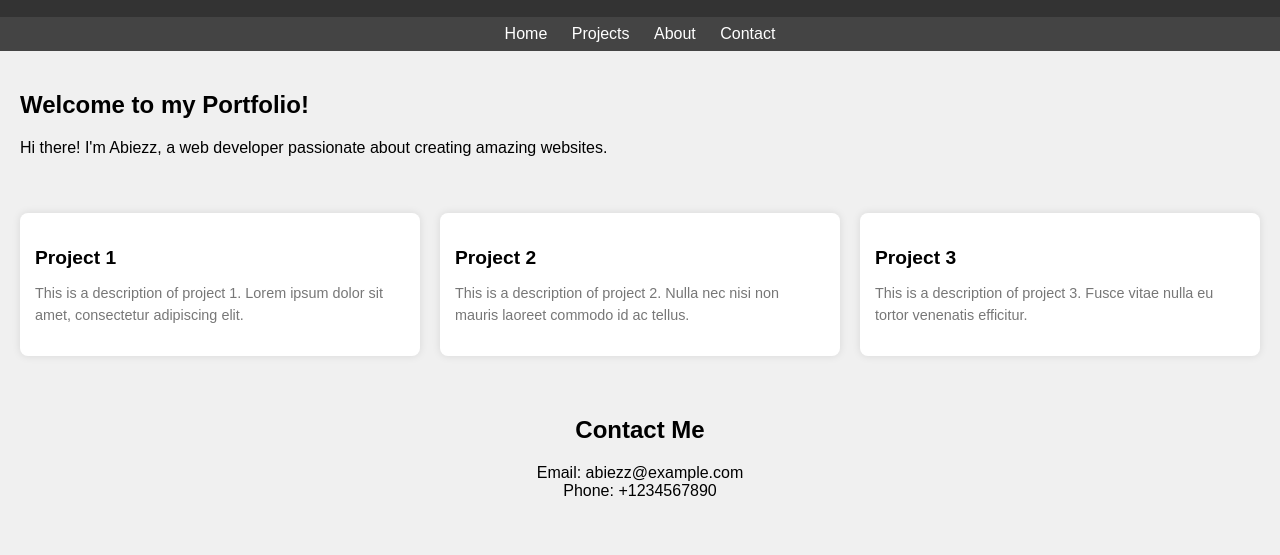
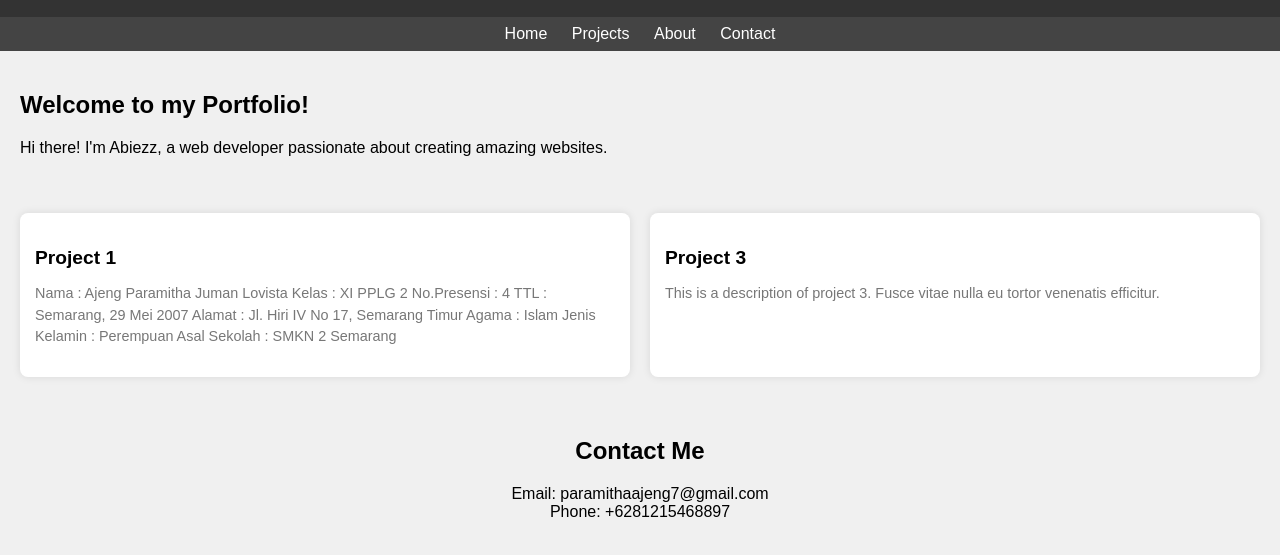
Before and after one commit to oxwoxenxo/oxwon.github.io, a plain HTML site: page index.html in a window 1280 px wide. Shown: the part 95-650 px from the top of the page. Drawn offline with Linux system fonts and the light colour scheme.

Commit message:
Update index.html

```diff
--- a/index.html
+++ b/index.html
@@ -77,11 +77,14 @@
   <section class="projects">
     <div class="project-card">
       <h3 class="project-title">Project 1</h3>
-      <p class="project-description">This is a description of project 1. Lorem ipsum dolor sit amet, consectetur adipiscing elit.</p>
-    </div>
-    <div class="project-card">
-      <h3 class="project-title">Project 2</h3>
-      <p class="project-description">This is a description of project 2. Nulla nec nisi non mauris laoreet commodo id ac tellus.</p>
+      <p class="project-description">Nama         : Ajeng Paramitha Juman Lovista
+                                    Kelas         : XI PPLG 2
+                                    No.Presensi   : 4
+                                    TTL           : Semarang, 29 Mei 2007
+                                    Alamat        : Jl. Hiri IV No 17, Semarang Timur
+                                    Agama         : Islam
+                                    Jenis Kelamin : Perempuan
+                                    Asal Sekolah  : SMKN 2 Semarang</p>
     </div>
     <div class="project-card">
       <h3 class="project-title">Project 3</h3>
@@ -90,8 +93,8 @@
   </section>
   <section class="contact-info">
     <h2>Contact Me</h2>
-    <p>Email: abiezz@example.com</p>
-    <p>Phone: +1234567890</p>
+    <p>Email: paramithaajeng7@gmail.com</p>
+    <p>Phone: +6281215468897</p>
   </section>
 </body>
 </html>
```
